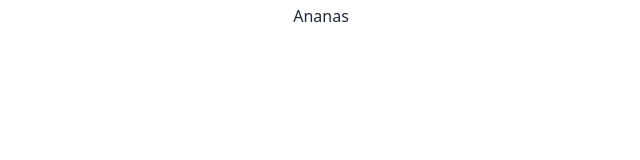
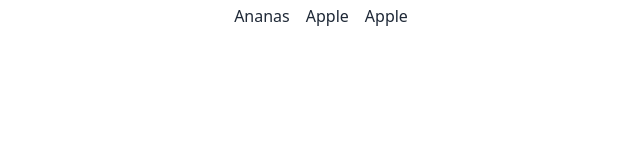
Before and after one commit to Kaflilithe/react-pactice, a React (Create React App) app: page / in a window 1280 px wide. Shown: the top 160 px of the page, without its empty margins (319-959 px from the left). Built offline with nearby package versions, Linux system fonts and the light colour scheme.

Commit message:
[Flex]: added base props

```diff
--- a/src/App.tsx
+++ b/src/App.tsx
@@ -4,8 +4,17 @@ import "./index.css";
 function App() {
   return (
     <div className="p-1">
-      <Flex orientation="column" justify="end" align="center">
+      <Flex
+        orientation="row"
+        justify="center"
+        align="center"
+        className="gap-4"
+        title="Fruits"
+        onClick={() => alert("Пошел нахуй")}
+      >
         <div>Ananas</div>
+        <div>Apple</div>
+        <div>Apple</div>
       </Flex>
     </div>
   );
--- a/src/components/template/Flex.tsx
+++ b/src/components/template/Flex.tsx
@@ -2,34 +2,33 @@ import classNames from "classnames";
 import { AlignItems } from "../../types/core/align.type";
 import { ParentComponent } from "../../types/core/base.type";
 import { JustifyItems } from "../../types/core/justify.type";
+import { DetailedHTMLProps, HTMLAttributes } from "react";
 
 type Props = {
   orientation?: "column" | "row" | "column-revers" | "row-reverse";
   justify?: JustifyItems;
   align?: AlignItems;
-};
+} & DetailedHTMLProps<HTMLAttributes<HTMLDivElement>, HTMLDivElement>;
 
 export const Flex = (props: ParentComponent<Props>) => {
+  const { orientation, justify, align, className, ...others } = props;
+
   const classes = classNames("flex", {
-    "flex-col": props.orientation === "column",
-    "flex-row": props.orientation === "row",
-    "flex-col-reverse": props.orientation === "column-revers",
-    "flex-row-reverse": props.orientation === "row-reverse",
-    "justify-start": props.justify === "start",
-    "justify-end": props.justify === "end",
-    "justify-center": props.justify === "center",
-    "justify-stretch": props.justify === "stretch",
-    "items-start": props.align === "start",
-    "items-end": props.align === "end",
-    "items-center": props.align === "center",
-    "items-baseline": props.align === "baseline",
-    "items-stretch": props.align === "stretch"
-
+    [className || ""]: !!className,
+    "flex-col": orientation === "column",
+    "flex-row": orientation === "row",
+    "flex-col-reverse": orientation === "column-revers",
+    "flex-row-reverse": orientation === "row-reverse",
+    "justify-start": justify === "start",
+    "justify-end": justify === "end",
+    "justify-center": justify === "center",
+    "justify-stretch": justify === "stretch",
+    "items-start": align === "start",
+    "items-end": align === "end",
+    "items-center": align === "center",
+    "items-baseline": align === "baseline",
+    "items-stretch": align === "stretch",
   });
 
-  return (
-    <div className={classes}>
-      {props.children}
-    </div>
-  );
+  return <div className={classes} {...others} />;
 };
```
